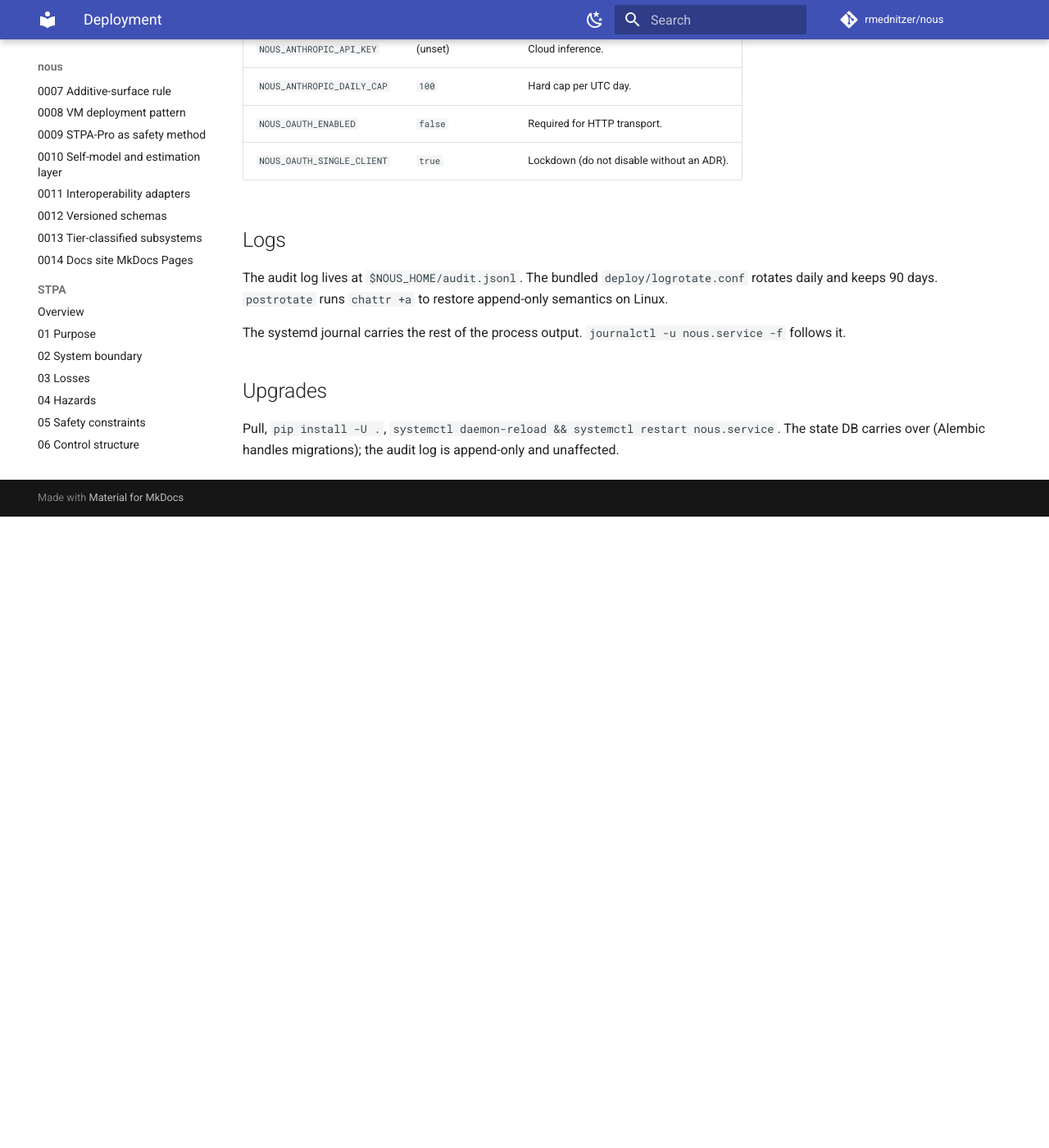
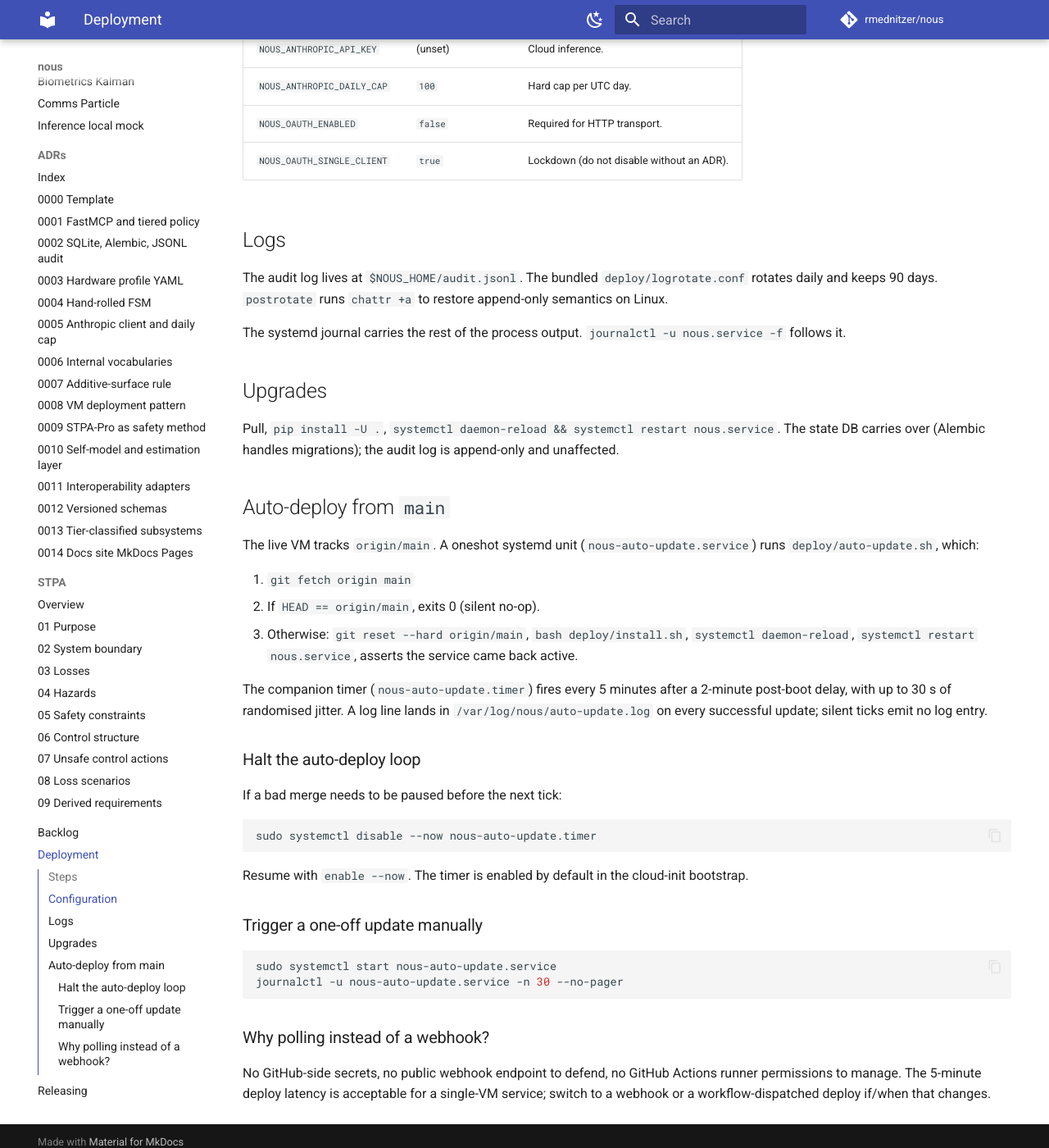
Before and after one commit to rmednitzer/nous, an MkDocs documentation site: the page built from docs/deployment.md, in a window 1280 px wide and 1400 px high, scrolled down 939 px. Shown: the whole window at 82% size. Built offline with MkDocs 1.6.1 and Material for MkDocs 9.7.7, drawn with Linux system fonts in a browser that asks for light colours; comment, search, counter and statistics services are not loaded; before the commit the page ends 1569 px from its top, so only the background shows below that.

Commit message:
feat(deploy): auto-track main via systemd timer (5-min poll)
Adds a self-updating deployment posture so every merged PR reaches the
live VM (nous.blackphoenix.org) within five minutes with no manual
intervention.

deploy/auto-update.sh runs git fetch + reset --hard + install.sh +
restart, silent if origin/main has not moved. Companion systemd units
(nous-auto-update.service + .timer) wire it up; deploy/install.sh and
cloud-init.yaml enable it on first boot.

Docs updated (STATUS.md, README.md, CHANGELOG.md, docs/deployment.md)
with operational details: halt with systemctl disable --now
nous-auto-update.timer, force one-off via systemctl start
nous-auto-update.service.

Rationale for polling vs webhook: no GitHub-side secrets, no exposed
endpoint, no Actions runner permissions to manage. 5-min latency is
acceptable for a single-VM service.

make check clean (23 tests).

Signed-off-by: Roman Mednitzer <r.mednitzer@gmail.com>

````diff
--- a/docs/deployment.md
+++ b/docs/deployment.md
@@ -52,3 +52,44 @@
 Pull, `pip install -U .`, `systemctl daemon-reload && systemctl restart
 nous.service`. The state DB carries over (Alembic handles migrations);
 the audit log is append-only and unaffected.
+
+## Auto-deploy from `main`
+
+The live VM tracks `origin/main`. A oneshot systemd unit
+(`nous-auto-update.service`) runs `deploy/auto-update.sh`, which:
+
+1. `git fetch origin main`
+2. If `HEAD == origin/main`, exits 0 (silent no-op).
+3. Otherwise: `git reset --hard origin/main`, `bash deploy/install.sh`,
+   `systemctl daemon-reload`, `systemctl restart nous.service`,
+   asserts the service came back active.
+
+The companion timer (`nous-auto-update.timer`) fires every 5 minutes
+after a 2-minute post-boot delay, with up to 30 s of randomised
+jitter. A log line lands in `/var/log/nous/auto-update.log` on every
+successful update; silent ticks emit no log entry.
+
+### Halt the auto-deploy loop
+
+If a bad merge needs to be paused before the next tick:
+
+```bash
+sudo systemctl disable --now nous-auto-update.timer
+```
+
+Resume with `enable --now`. The timer is enabled by default in
+the cloud-init bootstrap.
+
+### Trigger a one-off update manually
+
+```bash
+sudo systemctl start nous-auto-update.service
+journalctl -u nous-auto-update.service -n 30 --no-pager
+```
+
+### Why polling instead of a webhook?
+
+No GitHub-side secrets, no public webhook endpoint to defend, no
+GitHub Actions runner permissions to manage. The 5-minute deploy
+latency is acceptable for a single-VM service; switch to a webhook
+or a workflow-dispatched deploy if/when that changes.
````
Also changed, not shown: CHANGELOG.md (+6 -0 lines), README.md (+6 -0 lines), STATUS.md (+4 -0 lines), 5 other files.
